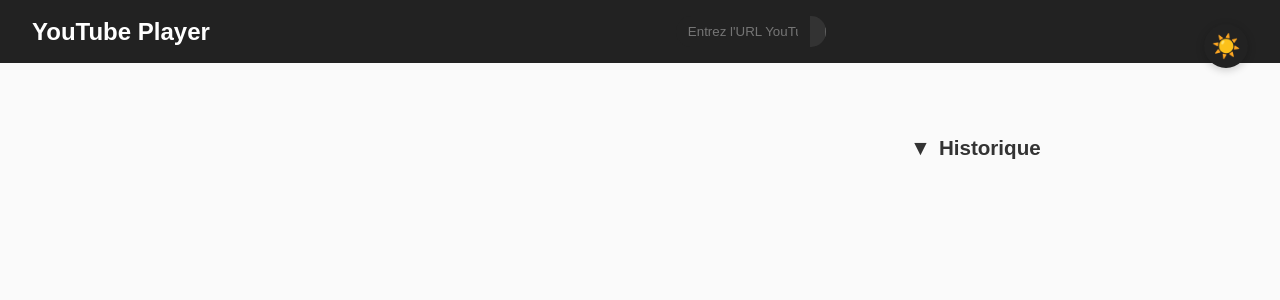
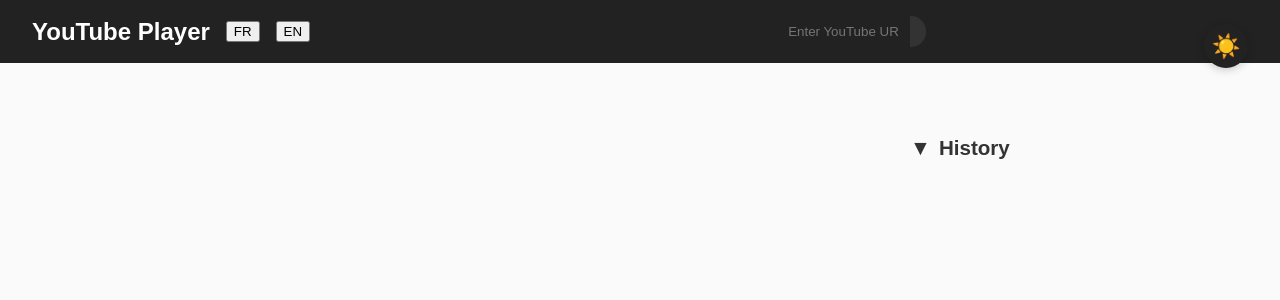
Before and after one commit to Maxence-relief/Youtube-Player, an Angular app: page / in a window 1280 px wide. Shown: the top 300 px of the page. Built offline with nearby package versions, Linux system fonts and the light colour scheme.

Commit message:
Sauvegarde temporaire avant pull

```diff
--- a/package.json
+++ b/package.json
@@ -18,6 +18,10 @@
     "@angular/platform-browser": "^17.3.0",
     "@angular/platform-browser-dynamic": "^17.3.0",
     "@angular/router": "^17.3.0",
+    "@ngx-translate/core": "^16.0.4",
+    "@ngx-translate/http-loader": "^16.0.1",
+    "i18next": "^25.3.0",
+    "i18next-browser-languagedetector": "^8.2.0",
     "rxjs": "~7.8.0",
     "tslib": "^2.3.0",
     "zone.js": "~0.14.3"
--- a/src/app/app.component.html
+++ b/src/app/app.component.html
@@ -1,10 +1,12 @@
 <header>
   <h1>YouTube Player</h1>
+  <button (click)="changeLang('fr')">FR</button>
+  <button (click)="changeLang('en')">EN</button>
   <div class="search-bar" [class.slide-top-error]="slideTopError">
     <input
       type="text"
       [(ngModel)]="videoUrl"
-    placeholder="Entrez l'URL YouTube..."
+      [placeholder]="t('ENTER_URL')"
       (keyup.enter)="playVideo()"
     >
     <button (click)="playVideo()">▶</button>
@@ -20,7 +22,7 @@
   <div class="history-dropdown-container">
     <div class="history-toggle" (click)="toggleHistory()">
       <span class="history-arrow" [class.open]="isHistoryOpen">&#9660;</span>
-      <h3>Historique</h3>
+      <h3>{{ t('HISTORY') }}</h3>
     </div>
     <div class="history-dropdown-list" [class.show]="isHistoryOpen">
       <app-history
--- a/src/app/app.component.ts
+++ b/src/app/app.component.ts
@@ -3,11 +3,13 @@
 import { FormsModule } from '@angular/forms';
 import { DomSanitizer, SafeResourceUrl } from '@angular/platform-browser';
 import { HistoryComponent } from './components/history/history.component';
+import i18next from './i18n';
 
 @Component({
   selector: 'app-root',
   standalone: true,
-  imports: [CommonModule, FormsModule, HistoryComponent],  templateUrl: './app.component.html',
+  imports: [CommonModule, FormsModule, HistoryComponent],
+  templateUrl: './app.component.html',
   styleUrls: ['../styles.css']
 })
 export class AppComponent {
@@ -19,13 +21,24 @@
   slideTopError = false;
   isHistoryOpen = false;
 
+  lang = i18next.language || 'fr';
+
   constructor(private sanitizer: DomSanitizer) {}
+
+  t(key: string) {
+    return i18next.t(key);
+  }
+
+  changeLang(lang: string) {
+    i18next.changeLanguage(lang);
+    this.lang = lang;
+  }
 
   playVideo() {
     const videoId = this.extractVideoId(this.videoUrl);
     if (videoId) {
       this.embedUrl = this.sanitizer.bypassSecurityTrustResourceUrl(`https://www.youtube.com/embed/${videoId}`);
-    const newTitle = `Vidéo ${this.history.length + 1}`;
+      const newTitle = `${this.t('VIDEO_TITLE')} ${this.history.length + 1}`;
       this.currentVideoTitle = newTitle;
       if (!this.history.find(v => v.id === videoId)) {
         this.history.push({
--- a/src/app/components/video-player/video-player.component.css
+++ b/src/app/components/video-player/video-player.component.css
@@ -51,9 +51,3 @@
   background-color: var(--video-bg, #111);
   transition: background-color 0.3s;
 }
-
-button.active {
-  font-weight: bold;
-  color: #fff;
-  background: #3ea6ff;
-}
--- /dev/null
+++ b/src/app/i18n.ts
@@ -0,0 +1,28 @@
+// filepath: c:\Users\game\Desktop\ReliefApplications\Youtube Player\yt-player\src\app\i18n.ts
+import i18next from 'i18next';
+import LanguageDetector from 'i18next-browser-languagedetector';
+
+i18next
+  .use(LanguageDetector)
+  .init({
+    resources: {
+      en: {
+        translation: {
+          VIDEO_TITLE: 'Video',
+          HISTORY: 'History',
+          ENTER_URL: 'Enter YouTube URL...'
+        }
+      },
+      fr: {
+        translation: {
+          VIDEO_TITLE: 'Vidéo',
+          HISTORY: 'Historique',
+          ENTER_URL: "Entrez l'URL YouTube..."
+        }
+      }
+    },
+    fallbackLng: 'fr',
+    debug: false,
+  });
+
+export default i18next;
```
Also changed, not shown: src/app/components/video-player/video-player.component.html (line endings or trailing spaces), 1 other file (tests, documents, lock files or other folders). Lines whose indentation alone changed are shown as unchanged.
